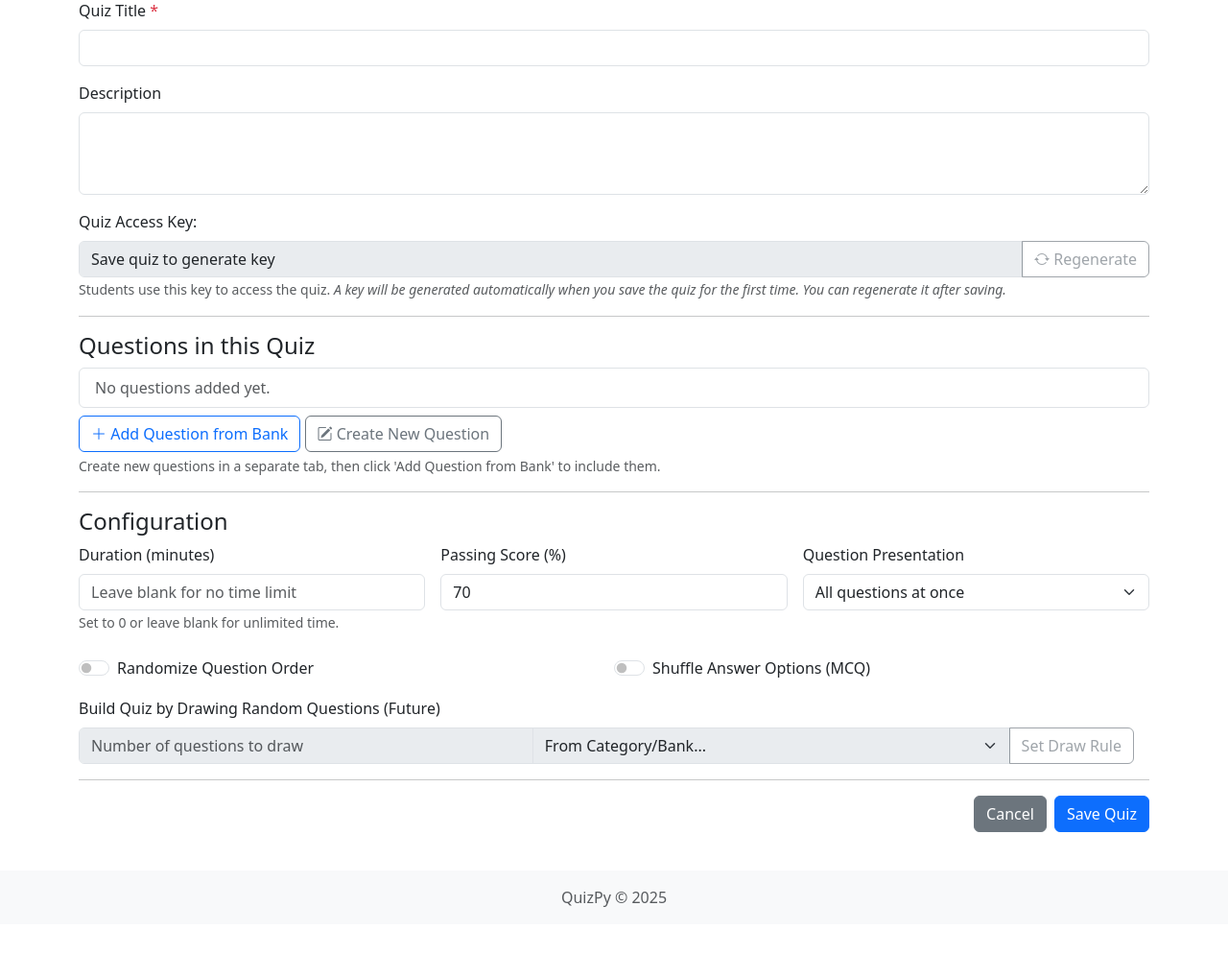
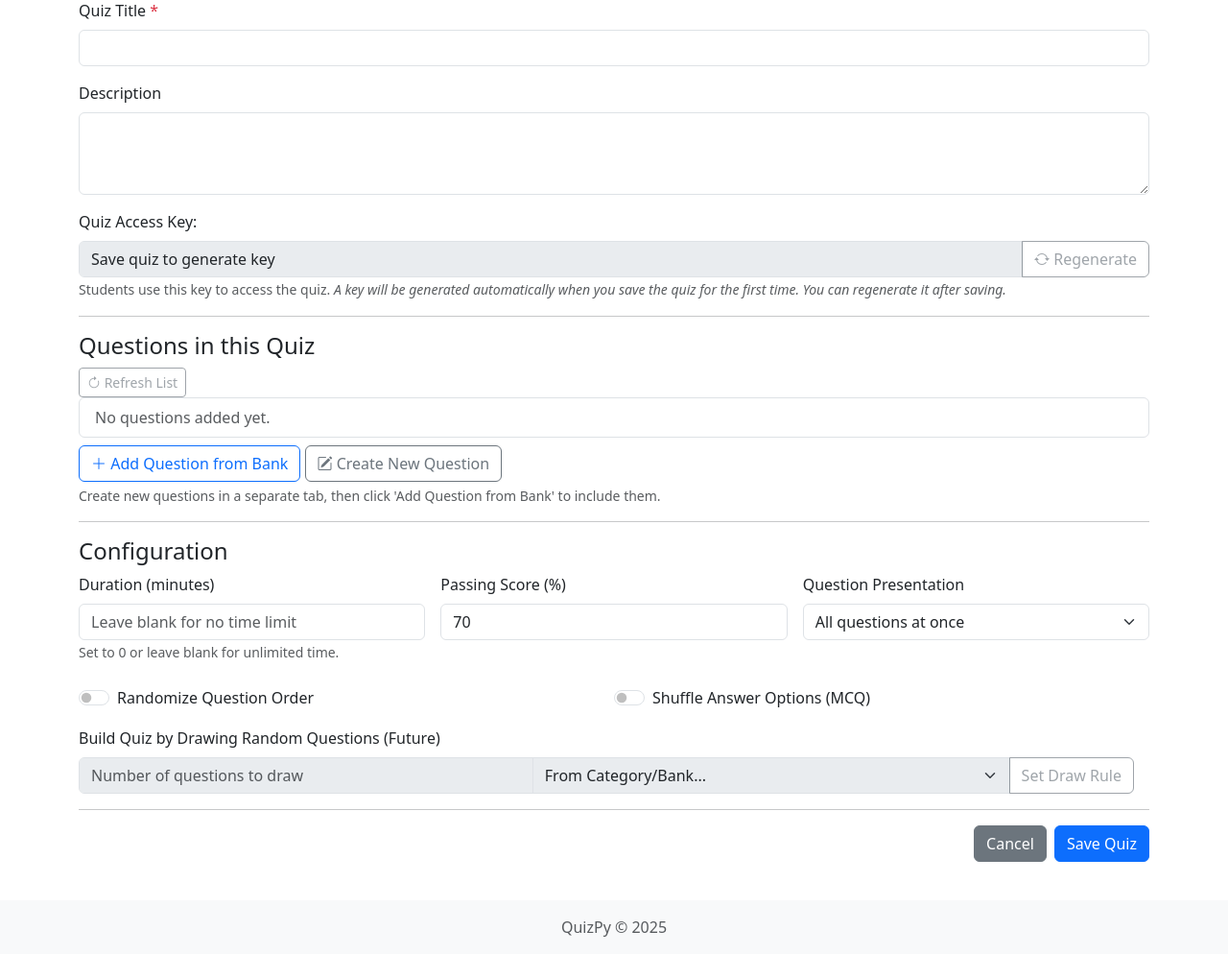
Before and after one commit to Safouane/QuizPy, a Django app: page /teacher/quizzes/new/ in a window 1280 px wide. Shown: the part 186-1180 px from the top of the page at 96% size. Before the commit the page ends 1131 px from the top, so only its background shows below. Run offline with Django 5.2, Linux system fonts and the light colour scheme; a user stored in the database is signed in; some libraries are stand-ins or nearby versions.

Commit message:
feat(TCHR-5): Add Refresh button to associated questions list on Quiz Edit page

```diff
--- a/templates/teacher_interface/quiz_edit_form.html
+++ b/templates/teacher_interface/quiz_edit_form.html
@@ -60,6 +60,12 @@
     {# --- Questions Section --- #}
     <div class="mb-3">
         <h4>Questions in this Quiz</h4>
+        {# --- ADDED REFRESH BUTTON --- #}
+        <button type="button" id="refreshQuestionsBtn" class="btn btn-sm btn-outline-secondary"
+            title="Refresh list after creating questions in another tab">
+            <i class="bi bi-arrow-clockwise"></i> Refresh List
+        </button>
+        {# --- END ADDED --- #}
         <div id="associatedQuestionsList" class="list-group mb-2">
             {# Associated questions will be loaded here by JS #}
             {# This node will be cloned if needed #}
@@ -832,6 +838,20 @@
             // --- Attach Event Listeners (Common to both modes) ---
             console.log("DEBUG: Attaching common event listeners...");
 
+            // --- ADD REFRESH LISTENER ---
+            if (refreshQuestionsBtn) {
+                // Disable refresh button initially if in CREATE mode or no quizId
+                refreshQuestionsBtn.disabled = !quizId;
+                refreshQuestionsBtn.addEventListener('click', () => {
+                    console.log("DEBUG: Refresh questions list clicked.");
+                    // Show some temporary loading state? Optional.
+                    fetchAndDisplayAssociatedQuestions(); // Call existing function
+                });
+                console.log("DEBUG: Attached click listener to refreshQuestionsBtn.");
+            } else {
+                console.error("ERROR: refreshQuestionsBtn not found!");
+            }
+
             // Form submission listener
             if (quizForm) {
                 quizForm.addEventListener('submit', handleFormSubmit);
```
